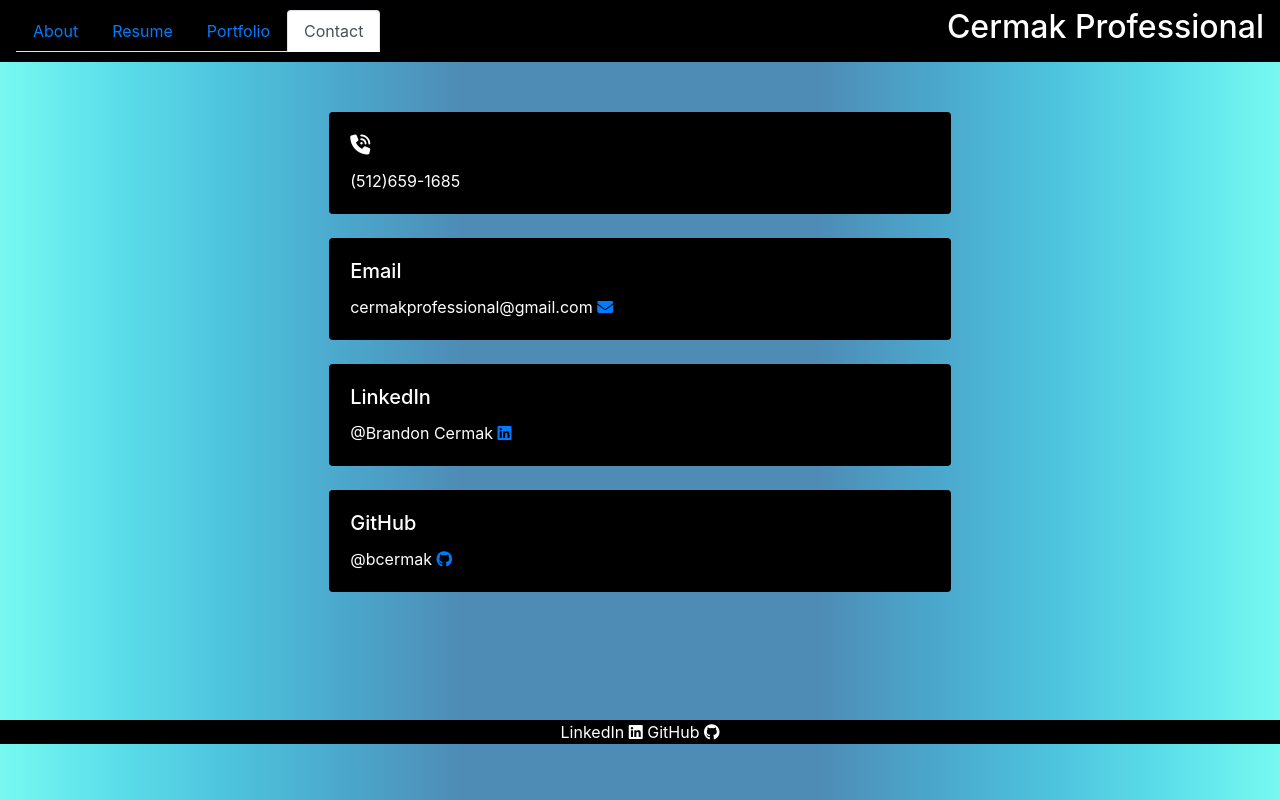
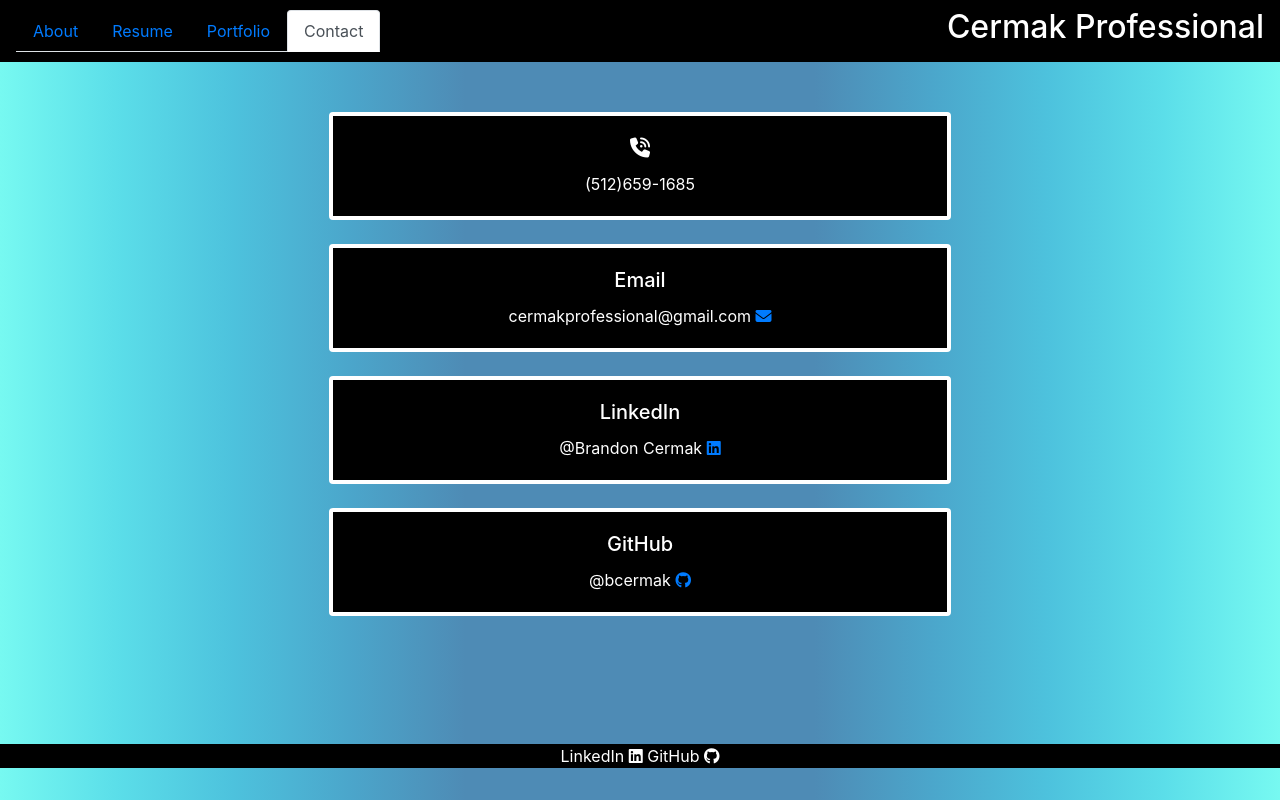
Before and after one commit to bcermak/ReactPortfolio, a React (Create React App) app: page /contact in a window 1280 px wide. Built offline with nearby package versions, Linux system fonts and the light colour scheme.

Commit message:
went border crazy on all pages

```diff
--- a/public/style.css
+++ b/public/style.css
@@ -29,8 +29,11 @@
     margin-top: 5px;
 }
 
+.contact {
+    margin-top: 50px;
+}
 .contactContainer{
-    margin-top: 50px;
+    text-align: center;
 
 }
 
--- a/src/pages/contact.js
+++ b/src/pages/contact.js
@@ -2,24 +2,24 @@ import React from "react";
 import { Container, Card, CardTitle, CardText } from 'reactstrap';
 
 function Contact() {
-    return <Container classname ="contactContainer">
-    <Card className="contactContainer" body outline style={{backgroundColor: 'black', color: 'white'}}>
+    return <Container className ="contact">
+    <Card className="contactContainer" body outline style={{border:'solid white 4px', backgroundColor: 'black', color: 'white'}}>
       <CardTitle tag="h5"><i class="fas fa-phone-volume"> </i></CardTitle>
       <CardText>(512)659-1685</CardText>
     </Card>
     <br></br>
-    <Card body outline style={{backgroundColor: 'black', color: 'white'}}>
+    <Card className ="contactContainer" body outline style={{border:'solid white 4px', backgroundColor: 'black', color: 'white'}}>
       <CardTitle tag="h5">Email</CardTitle>
       <CardText>cermakprofessional@gmail.com <a href="mailto:cermakprofessional@gmail.com"><i class="fas fa-envelope"></i></a></CardText>
 
     </Card>
     <br></br>
-    <Card body outline style={{backgroundColor: 'black', color: 'white'}}>
+    <Card className ="contactContainer" body outline style={{border:'solid white 4px', backgroundColor: 'black', color: 'white'}}>
       <CardTitle tag="h5">LinkedIn</CardTitle>
       <CardText>@Brandon Cermak <a href="https://www.linkedin.com/in/brandon-cermak-ab4219121/"><i class="fab fa-linkedin"></i></a></CardText>
     </Card>
     <br></br>
-    <Card body outline style={{backgroundColor: 'black', color: 'white'}}>
+    <Card className ="contactContainer" body outline style={{border:'solid white 4px', backgroundColor: 'black', color: 'white'}}>
       <CardTitle tag="h5">GitHub</CardTitle>
       <CardText>@bcermak <a href="https://github.com/bcermak/"><i class="fab fa-github"></i></a></CardText>
     </Card>
--- a/src/pages/resume.js
+++ b/src/pages/resume.js
@@ -11,7 +11,7 @@ function Resume() {
             <Col>
                 <div class="resume">
                     <a href = "https://drive.google.com/file/d/1UXcb3RkGwaURCepCkIGigpU1LpcrtxOR/view?usp=sharing"><h2 style={{color: 'white'}}>Resume</h2></a>
-                    <iframe title="myResume" className = "resume" src="https://docs.google.com/document/d/e/2PACX-1vRBmroBKYj4E5wLh9ADc47_yEaJ5W0RqRqrv-XEYQYXtTFkGmBonLyH-be3eXlGrw/pub?embedded=true"></iframe>
+                    <iframe style={{border:'solid black 6px'}} title="myResume" className = "resume" src="https://docs.google.com/document/d/e/2PACX-1vRBmroBKYj4E5wLh9ADc47_yEaJ5W0RqRqrv-XEYQYXtTFkGmBonLyH-be3eXlGrw/pub?embedded=true"></iframe>
                 </div>
             </Col>
         </Row>
```
Also changed, not shown: src/pages/aboutme.js (+1 -10 lines), 1 other file (tests, documents, lock files or other folders).
